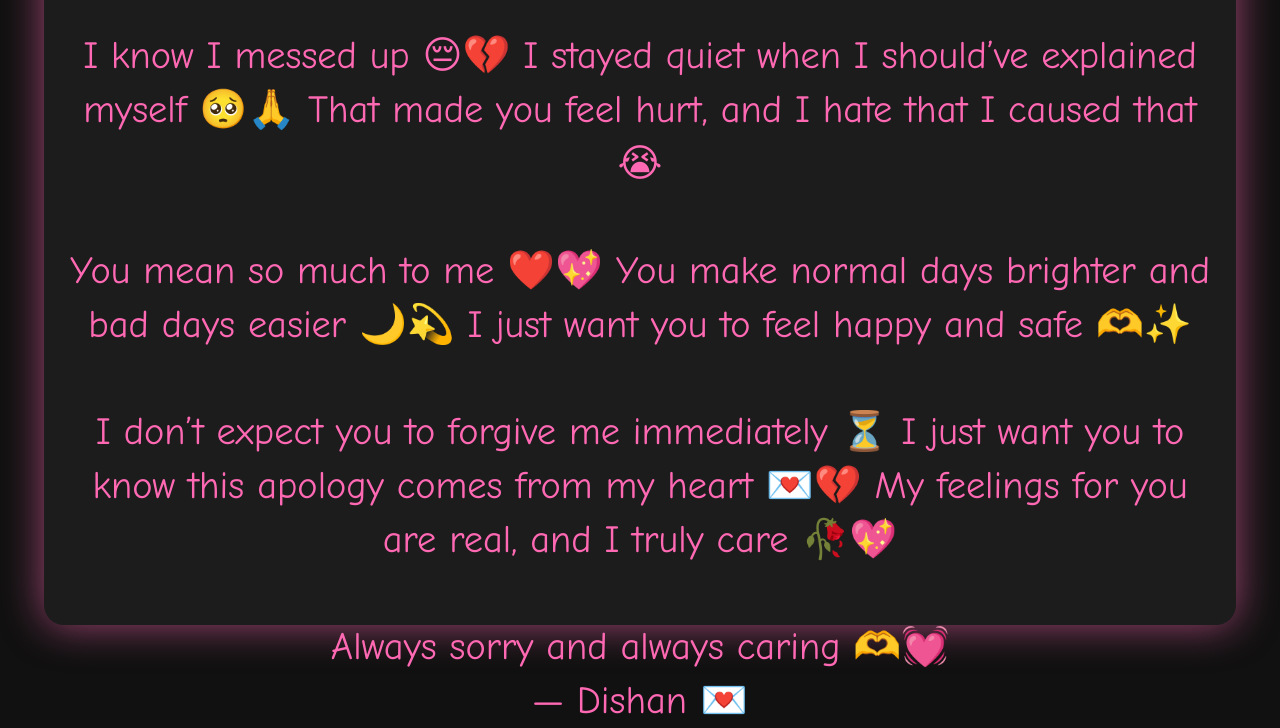
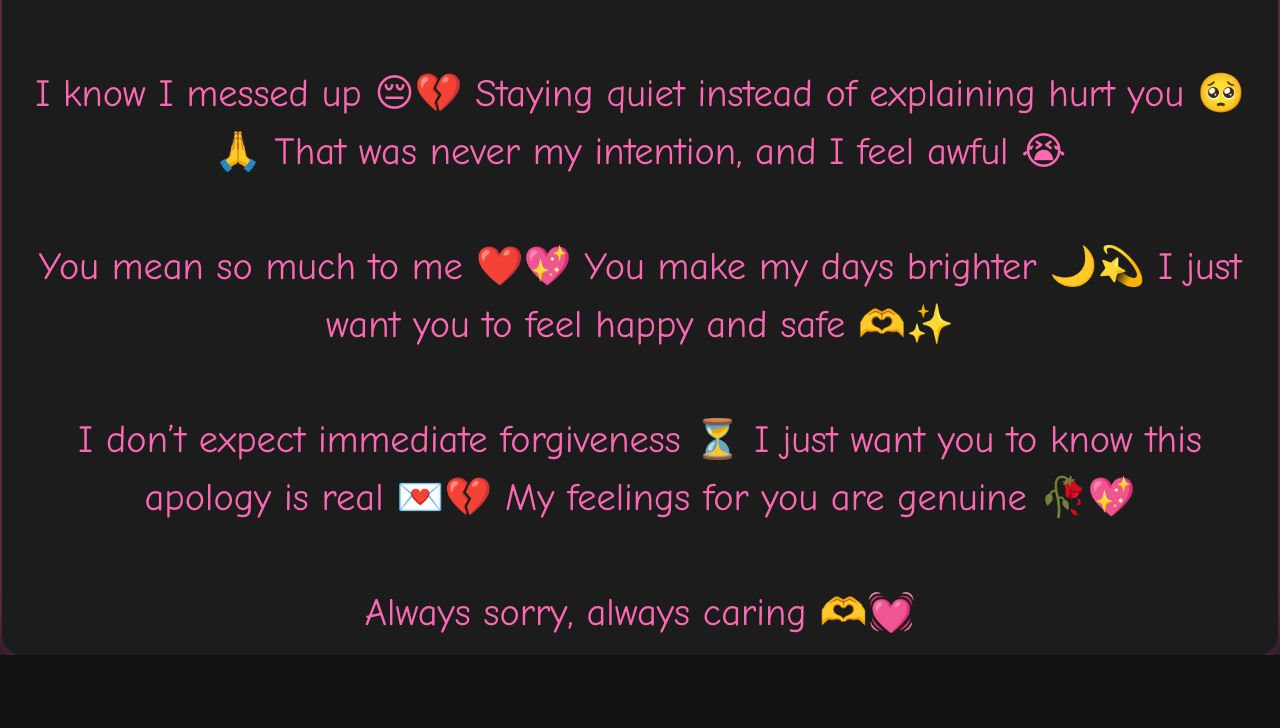
Before and after one commit to naronhad-dev/sorry-page, a plain HTML site: page index.html in a window 1280 px wide. Shown: the part 155-883 px from the top of the page. After the commit the page ends 810 px from the top, so only its background shows below. Drawn offline with Linux system fonts and the light colour scheme.

Commit message:
Update index.html

```diff
--- a/index.html
+++ b/index.html
@@ -16,28 +16,29 @@
     }
 
     .letter-box {
-      width: 90%;
-      height: 90%;
+      width: 95%;
+      max-height: 95%;
       background-color: #1c1c1c;
       border-radius: 20px;
-      padding: 20px;
-      box-shadow: 0 0 40px rgba(255,105,180,0.6);
+      padding: 30px;
+      box-shadow: 0 0 50px rgba(255,105,180,0.6);
       display: flex;
       flex-direction: column;
       justify-content: center;
       align-items: center;
       text-align: center;
+      overflow: hidden;
     }
 
     h1 {
-      font-size: 6vw; /* scales with width */
+      font-size: 6vw; /* bigger and dramatic */
       margin-bottom: 20px;
       color: #ff4d6d;
     }
 
     p {
-      font-size: 3vw; /* scales with width */
-      line-height: 1.4;
+      font-size: 3vw; /* bigger than last version */
+      line-height: 1.5;
       word-wrap: break-word;
       overflow-wrap: break-word;
       margin: 0;
@@ -45,7 +46,7 @@
 
     @media screen and (max-width: 600px) {
       h1 {
-        font-size: 10vw;
+        font-size: 9vw;
       }
       p {
         font-size: 4vw;
@@ -60,24 +61,24 @@
       Adrita ❤️,<br><br>
 
       I know I messed up 😔💔
-      I stayed quiet when I should’ve explained myself 🥺🙏
-      That made you feel hurt, and I hate that I caused that 😭
+      Staying quiet instead of explaining hurt you 🥺🙏
+      That was never my intention, and I feel awful 😭
 
       <br><br>
 
       You mean so much to me ❤️💖
-      You make normal days brighter and bad days easier 🌙💫
+      You make my days brighter 🌙💫
       I just want you to feel happy and safe 🫶✨
 
       <br><br>
 
-      I don’t expect you to forgive me immediately ⏳
-      I just want you to know this apology comes from my heart 💌💔
-      My feelings for you are real, and I truly care 🥀💖
+      I don’t expect immediate forgiveness ⏳
+      I just want you to know this apology is real 💌💔
+      My feelings for you are genuine 🥀💖
 
       <br><br>
 
-      Always sorry and always caring 🫶💓<br>
+      Always sorry, always caring 🫶💓<br>
       — Dishan 💌
     </p>
   </div>
```
